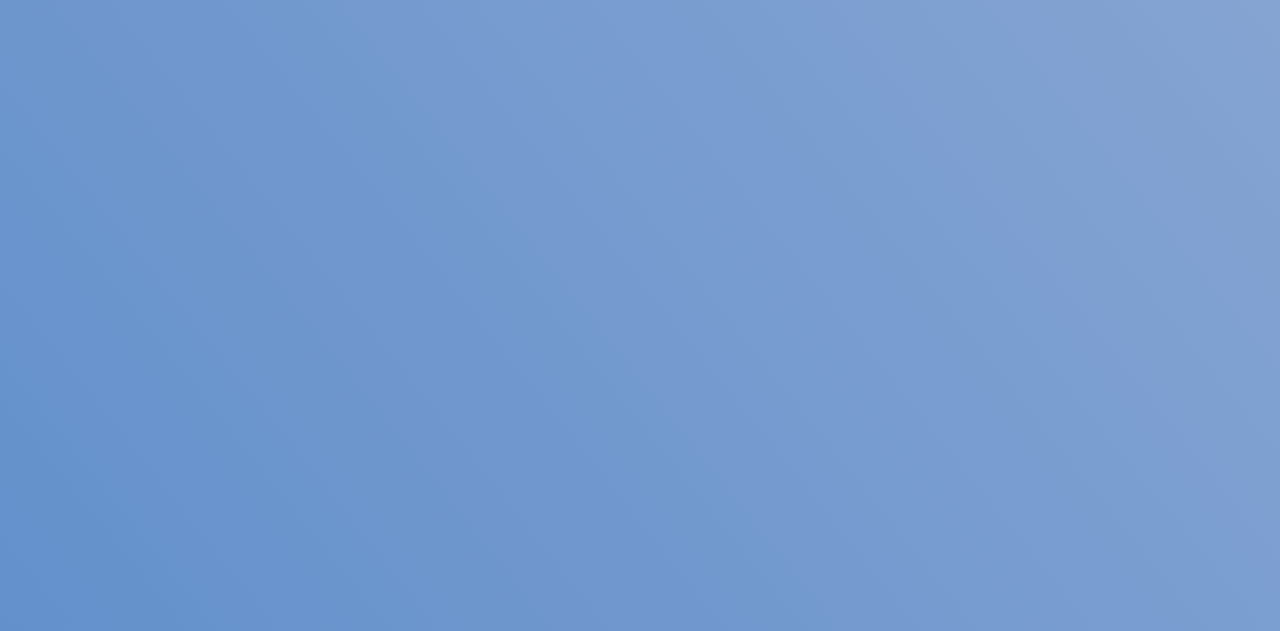
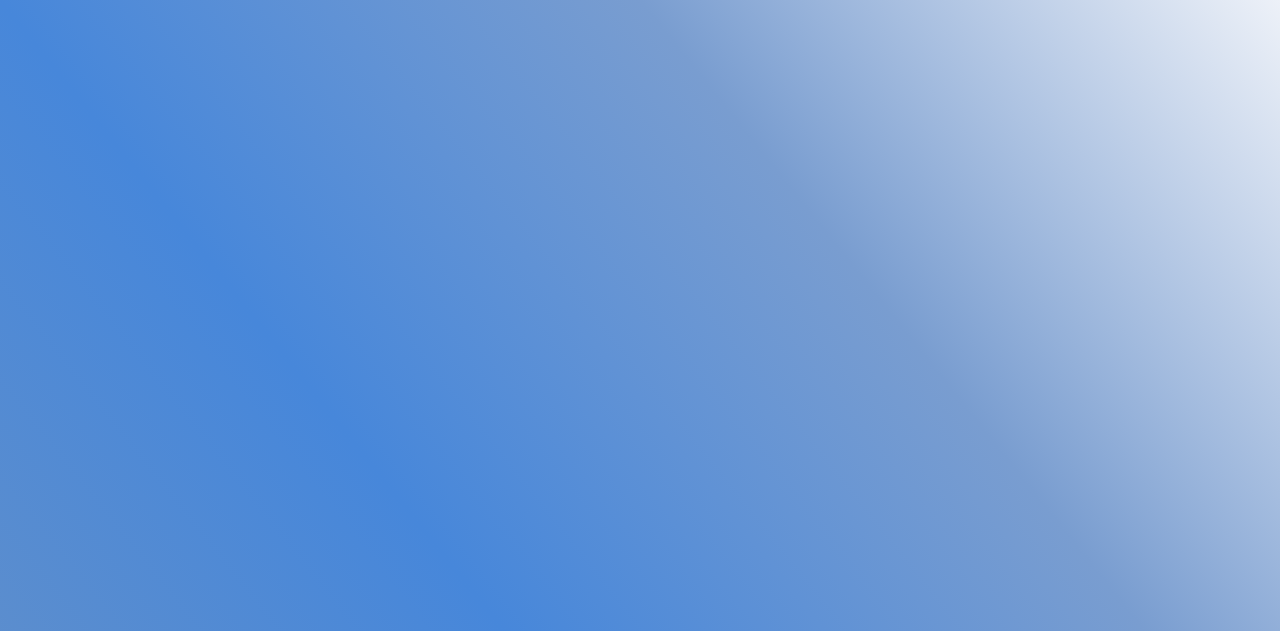
Before and after one commit to vivek9935/Project1, a plain HTML site: page index.html in a window 1280 px wide. Shown: the top 631 px of the page. Drawn offline with Linux system fonts and the light colour scheme.

Commit message:
add project

```diff
--- a/style.css
+++ b/style.css
@@ -8,11 +8,11 @@ body {
   font-family: "Lato", sans-serif;
   background-image: linear-gradient(
     to left bottom,
-    #85a4d2,
+    #edf1f8,
     #799dd0,
-    #6d96cd,
+    #4787da,
     #608fcb,
-    #5288c8
+    #74adf3
   );
   display: flex;
   flex-direction: column;
```
